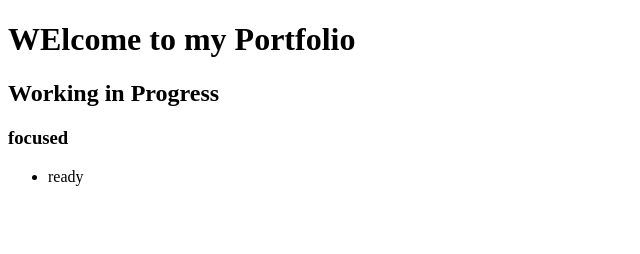
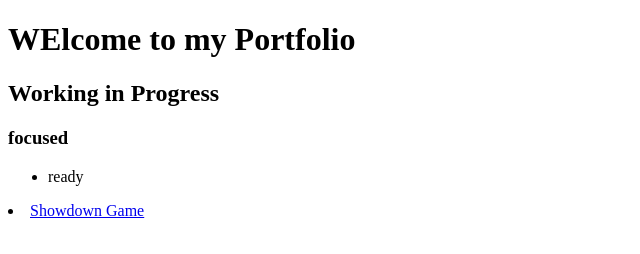
Before and after one commit to seanhemphill/seanhemphill.github.io, a plain HTML site: page index.html in a window 1280 px wide. Shown: the whole page, without its empty margins (0-640 px from the left). Drawn offline with Linux system fonts and the light colour scheme.

Commit message:
showdown

```diff
--- a/index.html
+++ b/index.html
@@ -10,5 +10,6 @@
         <ul>
             <li >ready</li>
         </ul>
+        <li><a href="http://seanhemphill-github-io-seanhemphill.c9.io/showdown.html"> Showdown Game</a></li>
     </body>
 </html>
```
